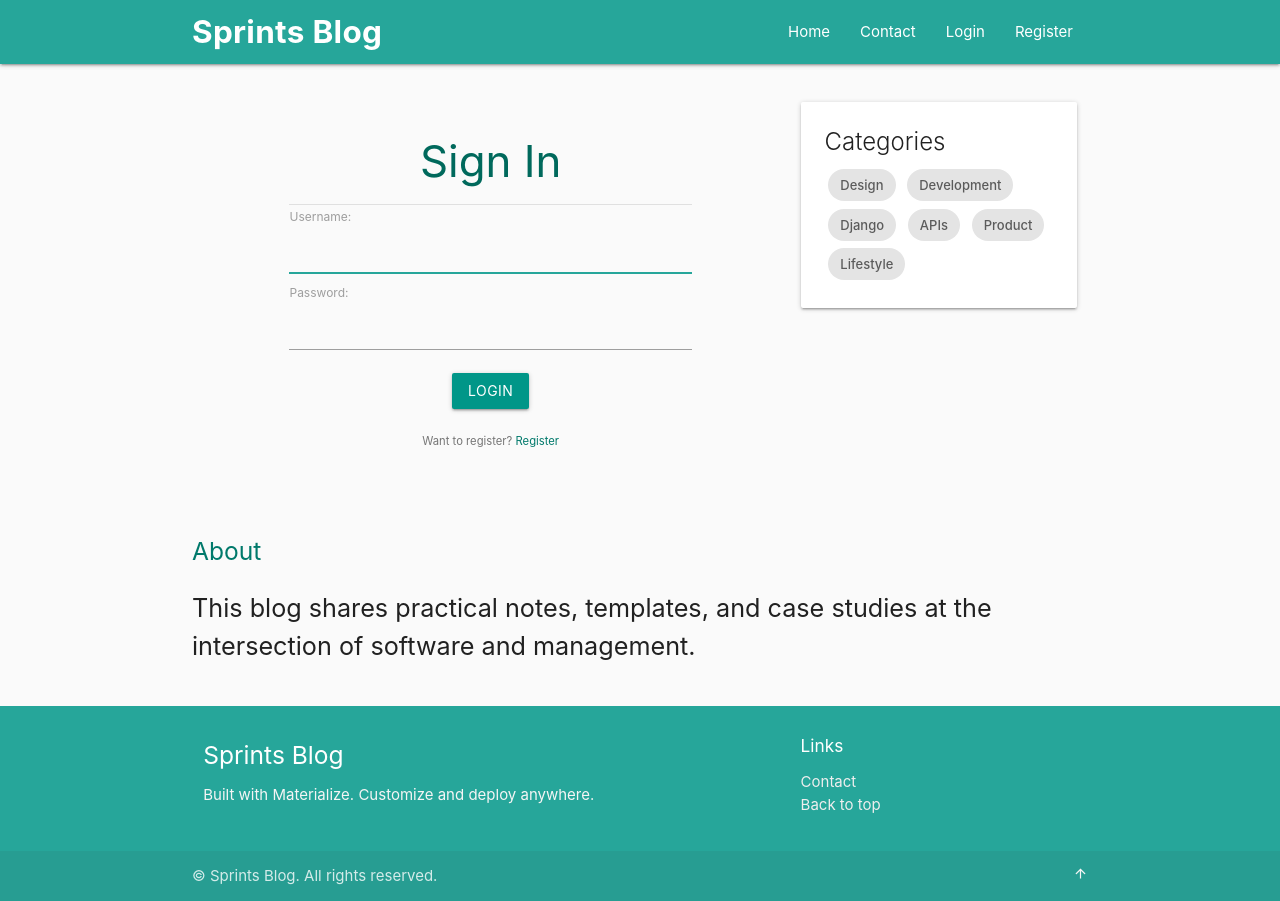
After one commit to hassaanalansary/sprints_blog, a Django app: page /users/login/ in a window 1280 px wide. The commit adds this page. Run offline with Django 5.2, Linux system fonts and the light colour scheme.

Commit message:
login and logout and profile views

```diff
--- a/blog/templates/blog/base.html
+++ b/blog/templates/blog/base.html
@@ -24,6 +24,19 @@
                 <ul class="right hide-on-med-and-down">
                     <li><a href="{% url 'blog-home' %}">Home</a></li>
                     <li><a href="{% url 'contact-us' %}">Contact</a></li>
+                    {% if user.is_authenticated %}
+                        <li>
+                            <form action="{% url 'logout' %}" method="post">
+                                {% csrf_token %}
+                                <button type="submit" class="btn btn-flat btn-large white-text" style="text-transform: capitalize;">
+                                    Logout
+                                </button>
+                            </form>
+                        </li>
+                    {% else %}
+                        <li><a href="{% url 'login' %}">Login</a></li>
+                        <li><a href="{% url 'register' %}">Register</a></li>
+                    {% endif %}
                 </ul>
             </div>
         </nav>
@@ -72,16 +85,18 @@
             <!-- Sidebar -->
             <aside class="col s12 m4">
                 <!-- Profile Card -->
+                 {% if user.is_authenticated %}
                 <div class="card hoverable">
                     <div class="card-content">
                         <div class="valign-wrapper" style="margin-bottom:.5rem;">
                             <img class="avatar" src="https://i.pravatar.cc/64?img=3" alt="Avatar" />
-                            <span class="card-title" style="margin:0;">Hassaan</span>
+                            <span class="card-title" style="margin:0;">{{ user.name }}</span>
                         </div>
-                        <p>Developer • MBA • Curious mind. Writing about backend craft.</p>
+                        <p>@{{user.username}}</p>
                     </div>
-                    <div class="card-action"><a href="#about" class="teal-text text-darken-2">About Me</a></div>
+                    <div class="card-action"><a href="{% url 'profile' %}" class="teal-text text-darken-2">Profile</a></div>
                 </div>
+                {% endif %}
 
                 <!-- Categories -->
                 <div id="categories" class="card hoverable">
--- a/sprints_blog/settings.py
+++ b/sprints_blog/settings.py
@@ -129,3 +129,4 @@ DEFAULT_AUTO_FIELD = "django.db.models.BigAutoField"
 AUTH_USER_MODEL = "users.User"
 
 LOGIN_REDIRECT_URL = "blog-home"
+LOGIN_URL = "login"
--- /dev/null
+++ b/users/templates/users/login.html
@@ -0,0 +1,25 @@
+{% extends 'blog/base.html' %}
+{% block body %}
+    <main class="container">
+        <div class="row">
+            <form method="POST" class="col s12">
+                {% csrf_token %}
+                <div class=section>
+                    <h3 class="center-align teal-text text-darken-3"> Sign In </h3>
+                    <div class="divider"></div>
+
+                        {{form}}
+
+                </div>
+                <div class="row center-align">
+                    <button class="btn teal" type="submit">Login</button>
+                </div>
+            </form>
+            <div class="section center-align">
+                <small class="grey-text text-darken-1">
+                    Want to register? <a href="{% url 'register' %}" class="teal-text text-darken-2">Register</a>
+                </small>
+            </div>
+        </div>
+    </main>
+{% endblock%}
--- a/users/urls.py
+++ b/users/urls.py
@@ -1,6 +1,10 @@
 from django.urls import path
-from .views import register
+from .views import register, profile
+from django.contrib.auth.views import LoginView, LogoutView
 urlpatterns = [
     path("register/", register, name= 'register'),
+    path("profile/", profile, name= 'profile'),
+    path("login/", LoginView.as_view(template_name="users/login.html"), name= 'login'),
+    path("logout/", LogoutView.as_view(template_name="users/logout.html"), name= 'logout'),
 
 ]
--- a/users/views.py
+++ b/users/views.py
@@ -1,5 +1,6 @@
 from django.shortcuts import render, redirect
 from django.contrib.auth.forms import UserCreationForm
+from django.contrib.auth.decorators import login_required
 from users.models import User
 from django.contrib import messages
 class UserRegistrationForm(UserCreationForm):
@@ -23,3 +24,7 @@ def register(request):
     else:
         form = UserRegistrationForm()
     return render(request, 'users/register.html', context={'form': form})
+
+@login_required
+def profile(request):
+    return render(request, 'users/profile.html')
```
Also changed, not shown: users/templates/users/logout.html (added, +13 -0 lines), users/templates/users/profile.html (added, +10 -0 lines), db.sqlite3.
